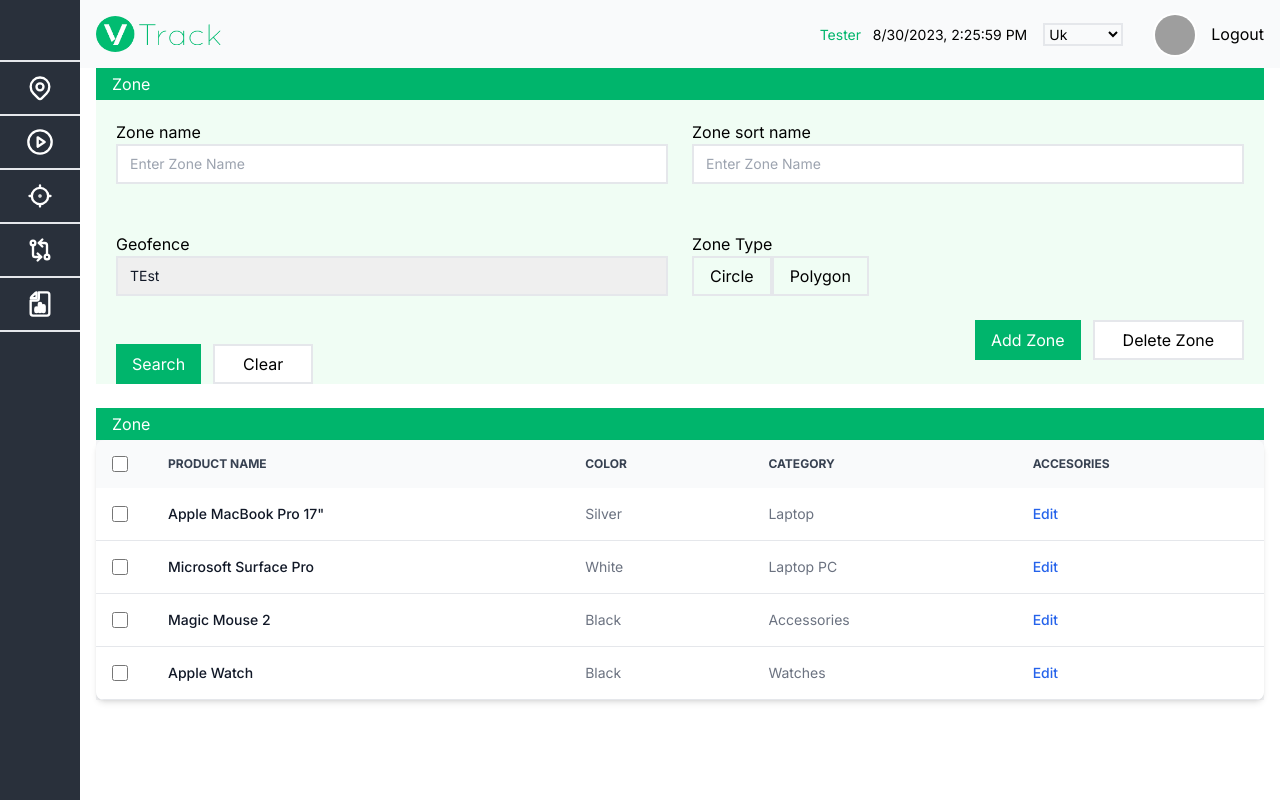
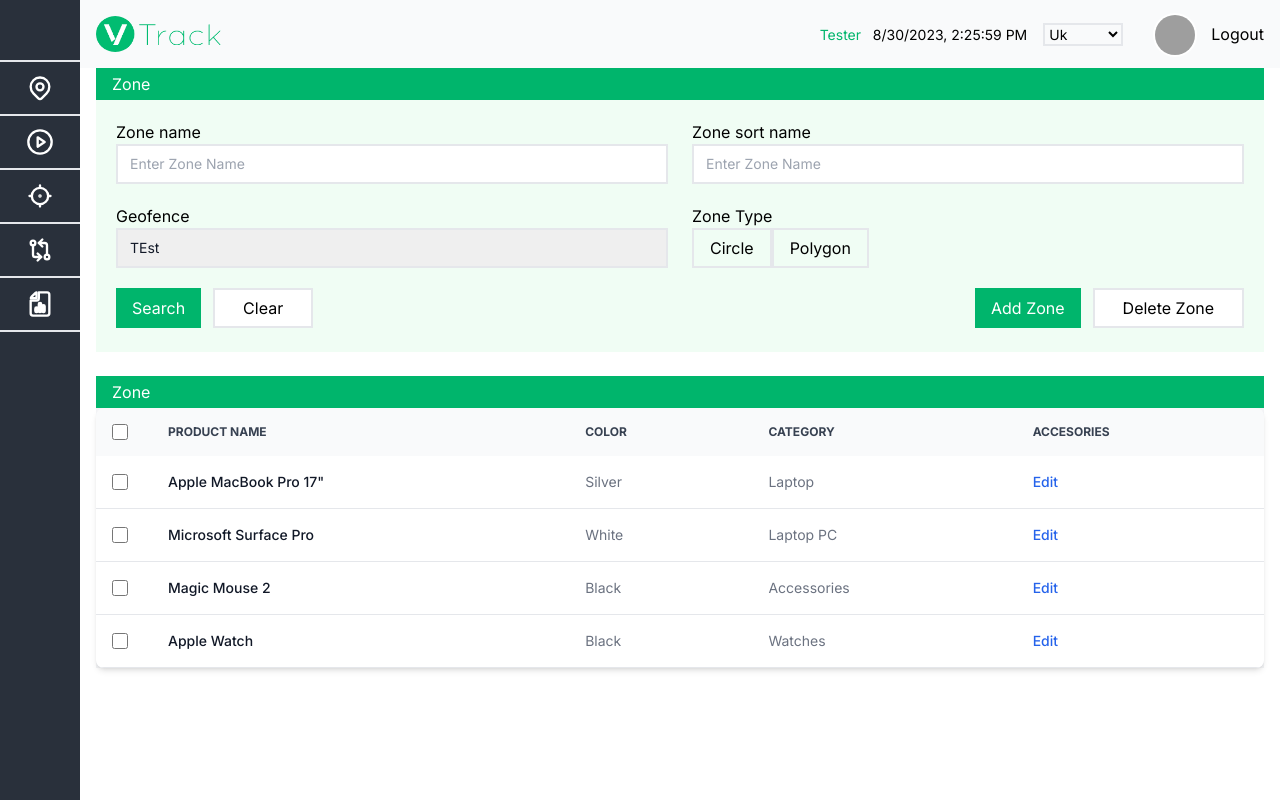
Before and after one commit to bilal-eurosoft/vtracknext, a Next.js app: page /Zone in a window 1280 px wide. Built offline with nearby package versions, Linux system fonts and the light colour scheme; no server answers; sample sign-in values are in the browser's storage; grey boxes are pictures that could not be loaded.

Commit message:
zone page

```diff
--- a/src/app/Zone/page.tsx
+++ b/src/app/Zone/page.tsx
@@ -1,101 +1,52 @@
 export default function Zone() {
   return <div>
-
-
-
-    {/* <form className="mx-4 bg-green-50">
-      <p className="bg-[#00B56C] px-4 py-1 text-white">Zone</p>
-
-      <div className="grid grid-cols-2 md:gap-6  mt-5 mx-4">
-
-        <div className="relative z-0 w-full mb-6 group">
-          <label className="">Zone name</label>
-          <input type="text" className="block py-2 px-0 w-full text-sm text-gray-900 bg-white-10 border-0 border-2 border-gray-200 appearance-none px-3 dark:text-white dark:border-gray-600 dark:focus:border-blue-500 focus:outline-none " placeholder="Enter Zone Name " required />
-        </div>
-        <div className="relative z-0 w-full mb-6 group">
-          <label className="">Zone sort name</label>
-          <input type="text" className="block py-2 px-0 w-full text-sm text-gray-900 bg-white-10 border-0 border-2 border-gray-200 appearance-none px-3 dark:text-white dark:border-gray-600 dark:focus:border-blue-500 focus:outline-none " placeholder="Enter sort Zone Name " required />
-        </div>
-      </div>
-
-
-      <div className="grid grid-cols-2 md:gap-6 mx-4 mt-5">
-        <div className="relative z-0 w-full mb-6 group">
-          <label className="">Geofence</label><br></br>
-          <select className=" bg-transparent border-2 p-1 w-full h-10 outline-none border-[#00B56C]-600">
-            <option>Select Vehicle</option>
-            <option>Uk</option>
-            <option>Uk</option>
-          </select>
-        </div>
-        <div className="relative z-0 w-full mb-6 group">
-          <label className="">Zone Type</label><br></br>
-          <button className=" border-2 border-gray-200 px-4 h-10">Circle</button>
-          <button className=" border-2 border-gray-200 px-4 h-10">Polygon</button>
-        </div>
-      </div>
-
-
-      <div className="grid grid-cols-2 md:gap-6 mx-4 mt-5">
-
-        <div className="  w-full mb-6 ">
-          <button className="text-white px-4 h-10 bg-[#00B56C] mr-3">Search</button>
-          <button className="text-gray px-7 h-10 bg-white border-2 border-gray-200">Clear</button>
-        </div>
-
-        <div className="relative z-0 w-full  mb-6 group text-end">
-          <button className="text-white px-4 h-10 bg-[#00B56C] mr-3">Add Zone</button>
-          <button className="text-gray px-7 h-10 bg-white border-2 border-gray-200">Delete Zone</button>
-        </div>
-
-      </div>
-
-
-    </form> */}
     <form>
       <div className="mx-4">
         <p className="bg-[#00B56C] px-4 py-1 text-white">Zone</p>
-        <div className="grid grid-cols-2 gap-6 pt-5 px-5 bg-green-50 ">
+        <div className="grid lg:grid-cols-2 md:grid-cols-2  gap-6 pt-5 px-5 bg-green-50 ">
           <div className="lg:col-span-1">
             <label className="">Zone name</label>
             <input type="text" className="block py-2 px-0 w-full text-sm text-gray-900 bg-white-10 border-0 border-2 border-gray-200 appearance-none px-3 dark:text-white dark:border-gray-600 dark:focus:border-blue-500 focus:outline-none " placeholder="Enter Zone Name " required />
-            <br></br><br></br>
-
+          </div>
+          <div className="lg:col-span-1 md:col-span-1 col-span-1">
+            <label className="">Zone sort name</label>
+            <input type="text" className="block py-2 px-0 w-full text-sm text-gray-900 bg-white-10 border-0 border-2 border-gray-200 appearance-none px-3 dark:text-white dark:border-gray-600 dark:focus:border-blue-500 focus:outline-none " placeholder="Enter Zone Name " required />
+          </div>
+        </div>
+        <div className="grid lg:grid-cols-2 md:grid-cols-2  gap-6 pt-5 px-5 bg-green-50 ">
+          <div className="lg:col-span-1">
             <label>Geofence</label>
             <select className="block py-2 px-0 w-full text-sm text-gray-900 bg-white-10 border-0 border-2 border-gray-200 appearance-none px-3 dark:text-white dark:border-gray-600 dark:focus:border-blue-500 outline-none " placeholder="Enter Zone Name " required >
               <option>TEst</option>
               <option>TEst</option>
             </select>
-            <br></br><br></br>
-
+          </div>
+          <div className="lg:col-span-1 md:col-span-1 col-span-1">
+            <label className="">Zone Type</label><br></br>
+            <button className=" border-2 border-gray-200 px-4 h-10">Circle</button>
+            <button className=" border-2 border-gray-200 px-4 h-10">Polygon</button>
+          </div>
+        </div>
+        <div className="grid lg:grid-cols-2 md:grid-cols-2  gap-6 pt-5 px-5 bg-green-50 ">
+          <div className="lg:col-span-1">
             <div className="text-start">
               <button className="text-white px-4 h-10 bg-[#00B56C] mr-3">Search</button>
               <button className="text-gray px-7 h-10 bg-white border-2 border-gray-200">Clear</button>
             </div>
+          </div>
+          <div className="lg:col-span-1 md:col-span-1 col-span-1">
 
-          </div>
-
-          <div className="lg:col-span-1 col-span-1">
-            <label className="">Zone sort name</label>
-            <input type="text" className="block py-2 px-0 w-full text-sm text-gray-900 bg-white-10 border-0 border-2 border-gray-200 appearance-none px-3 dark:text-white dark:border-gray-600 dark:focus:border-blue-500 focus:outline-none " placeholder="Enter Zone Name " required />
-            <br></br><br></br>
-            <label className="">Zone Type</label><br></br>
-            <button className=" border-2 border-gray-200 px-4 h-10">Circle</button>
-            <button className=" border-2 border-gray-200 px-4 h-10">Polygon</button>
-            <br></br><br></br>
-            <div className="text-end">
+            <div className="lg:text-end sm:text-start text-start ">
               <button className="text-white px-4 h-10 bg-[#00B56C] mr-3">Add Zone</button>
               <button className="text-gray px-7 h-10 bg-white border-2 border-gray-200">Delete Zone</button>
             </div>
-
+            <br></br>
           </div>
-
         </div>
       </div><br></br>
     </form>
     <div className="bg-gray-100  mx-4">
       <p className="bg-[#00B56C] px-4 py-1 text-white ">Zone</p>
-
       <div className="relative overflow-x-auto shadow-md sm:rounded-lg">
         <table className="w-full text-sm text-left text-gray-500 dark:text-gray-400">
           <thead className="text-xs text-gray-700 uppercase bg-gray-50 dark:bg-gray-700 dark:text-gray-400">
@@ -118,7 +69,6 @@
               <th scope="col" className="px-6 py-3">
                 Accesories
               </th>
-
             </tr>
           </thead>
           <tbody>
@@ -159,8 +109,6 @@
               <td className="px-6 py-4">
                 Laptop PC
               </td>
-
-
               <td className="flex items-center px-6 py-4 space-x-3">
                 <a href="#" className="font-medium text-blue-600 dark:text-blue-500 hover:underline">Edit</a>
               </td>
@@ -181,7 +129,6 @@
               <td className="px-6 py-4">
                 Accessories
               </td>
-
               <td className="flex items-center px-6 py-4 space-x-3">
                 <a href="#" className="font-medium text-blue-600 dark:text-blue-500 hover:underline">Edit</a>
               </td>
@@ -206,19 +153,9 @@
                 <a href="#" className="font-medium text-blue-600 dark:text-blue-500 hover:underline">Edit</a>
               </td>
             </tr>
-
-
-
           </tbody>
         </table>
       </div>
-
-
     </div>
-
-
-
-
-
   </div>
 }
--- a/src/app/liveTracking/page.tsx
+++ b/src/app/liveTracking/page.tsx
@@ -146,7 +146,7 @@
 
   return (
     <>
-      <div className="grid lg:grid-cols-5 sm:grid-cols-5 md:grid-cols-5 grid-cols-1">
+      <div className="grid lg:grid-cols-5 sm:grid-cols-5 md:grid-cols-5 grid-cols-1 overflow-y-scroll" >
         <LiveSidebar
           carData={carData.current}
           countMoving={countMoving}
--- a/src/components/Layouts/PostLoginLayout.tsx
+++ b/src/components/Layouts/PostLoginLayout.tsx
@@ -25,7 +25,7 @@
     <div className={inter.className}>
       <div>
         <div className="flex flex-row">
-          <div className="basis-20 py-3 bg-[#29303b] h-screen">
+          <div className="basis-20 py-3 bg-[#29303b] h-screen hidden md:block">
             <Link href="/liveTracking">
               <button
                 type="button"
@@ -170,6 +170,32 @@
                 </svg>
               </button>
             </Link>
+
+            {/* <Menu placement="right">
+                <MenuHandler className='border-none'>
+                  <button
+                    type="button"
+                    data-te-toggle="tooltip"
+                    data-te-placement="right"
+                    data-te-ripple-init
+                    data-te-ripple-color="light"
+                    title="Dual Camera"
+                  >
+                    <svg className="w-20 h-14 py-3  border-y-2 -my-2  text-[white]  text-white-10  dark:text-white" width="24" height="24" viewBox="0 0 24 24" stroke-width="2" stroke="currentColor" fill="none" stroke-linecap="round" stroke-linejoin="round">  <path stroke="none" d="M0 0h24v24H0z" />  <circle cx="7" cy="17" r="2" />  <circle cx="17" cy="17" r="2" />  <path d="M5 17h-2v-6l2-5h9l4 5h1a2 2 0 0 1 2 2v4h-2m-4 0h-6m-6 -6h15m-6 0v-5" /></svg>
+                  </button>
+                </MenuHandler>
+
+                <MenuList  >
+                  <Link href="/DriverProfile">
+                    <MenuItem className="mb-5 text-[#00B56C]" >Driver Profile</MenuItem>
+                  </Link>
+
+                  <Link href="/DriverAssign">
+                    <MenuItem className="text-[#00B56C]">Assign Deriver</MenuItem>
+                  </Link>
+                </MenuList>
+
+              </Menu> */}
           </div>
           <hr></hr>
 
--- a/src/components/LiveTracking/LiveMap.tsx
+++ b/src/components/LiveTracking/LiveMap.tsx
@@ -47,7 +47,8 @@
             id="map"
             center={mapCoordinates}
             zoom={zoom}
-            className="w-full h-screen"
+            className="w-full "
+            style={{ height: '71.9em' }}
           >
             <TileLayer
               url="https://{s}.tile.openstreetmap.org/{z}/{x}/{y}.png"
--- a/src/components/LiveTracking/LiveSidebar.tsx
+++ b/src/components/LiveTracking/LiveSidebar.tsx
@@ -14,7 +14,7 @@
   setSelectedVehicle: any;
 }) => {
   return (
-    <div className="lg:col-span-1 md:col-span-2 sm:col-span-4  col-span-4 bg-gray-200 h-screen overflow-y-scroll">
+    <div className="lg:col-span-1 md:col-span-2 sm:col-span-4  col-span-4 bg-gray-200  overflow-y-scroll">
       <div className="grid grid-cols-2 bg-[#00B56C] py-3">
         <div className="lg:col-span-1">
           <div className="grid grid-cols-6">
```
Also changed, not shown: src/app/Reports/page.tsx (+3 -93 lines).
